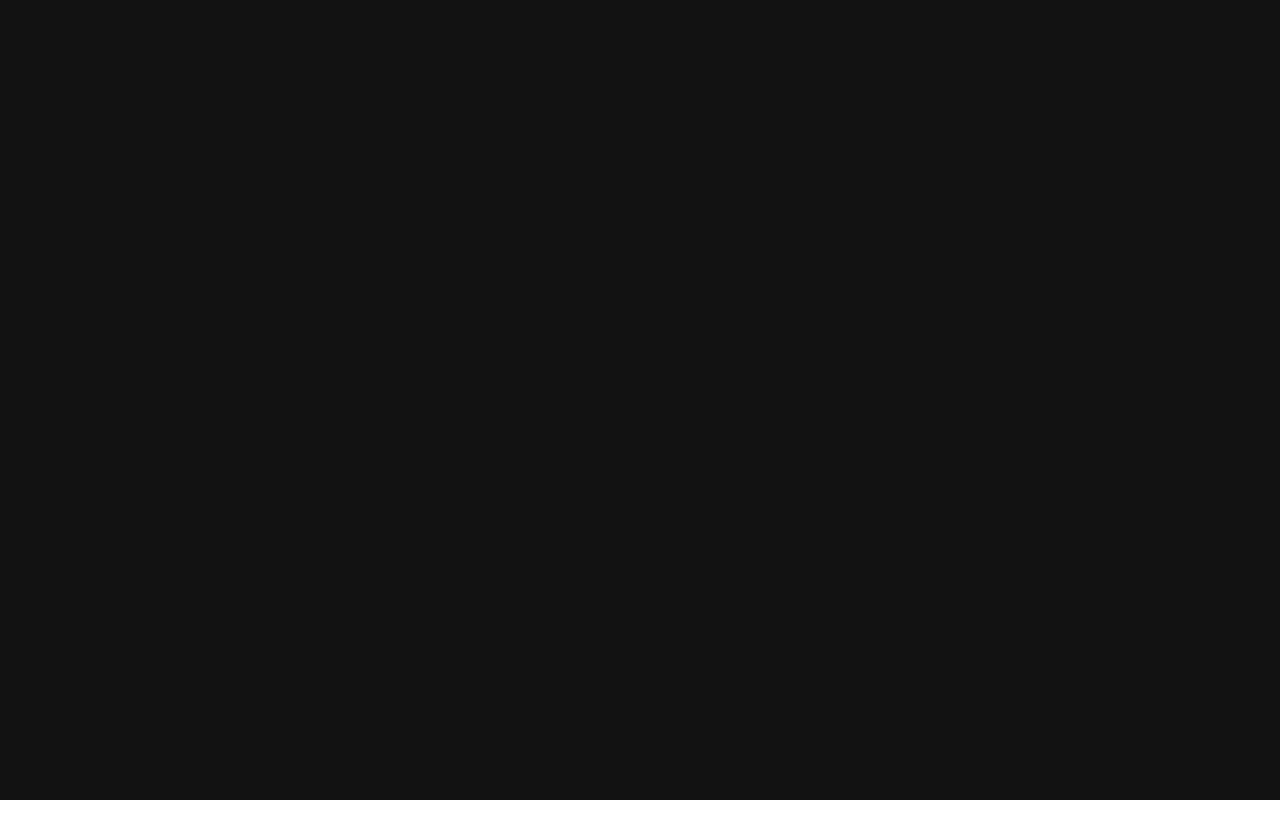
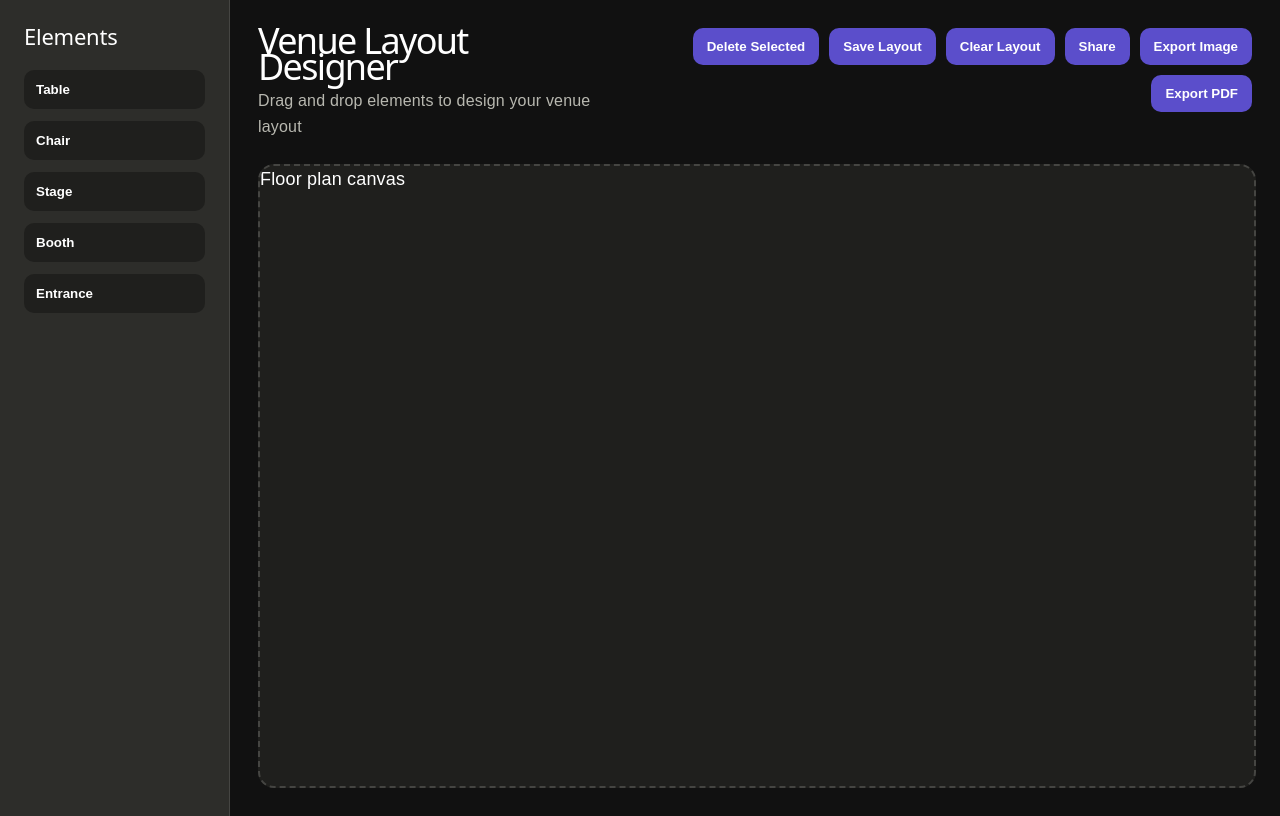
Before and after one commit to Youssef-Abdelbary/leipzik_milestone2, a React (Vite) app in the folder client/: page /organizer/venue-layout in a window 1280 px wide. Before the commit this address had no page. Built offline with nearby package versions, Linux system fonts and the light colour scheme.

Commit message:
Add venue layout designer feature

```diff
--- a/client/package.json
+++ b/client/package.json
@@ -10,6 +10,8 @@
     "preview": "vite preview"
   },
   "dependencies": {
+    "html2canvas": "^1.4.1",
+    "jspdf": "^4.2.1",
     "react": "^19.2.6",
     "react-dom": "^19.2.6",
     "react-router-dom": "^7.17.0"
--- a/client/src/App.jsx
+++ b/client/src/App.jsx
@@ -3,6 +3,7 @@ import Register from "./pages/pageRegister";
 import RegisterForOthers from "./pages/pageRegisterOthers";
 import UserDeactivation from "./pages/pageDeactivate";
 import Login from "./pages/Login";
+import VenueLayoutDesigner from "./pages/VenueLayoutDesigner";
 
 function App() {
   return (
@@ -13,6 +14,7 @@ function App() {
         <Route path="/register" element={<Register />} />
         <Route path="/registerOthers" element={<RegisterForOthers />} />
         <Route path="/deactivate" element={<UserDeactivation />} />
+        <Route path="/organizer/venue-layout" element={<VenueLayoutDesigner />} />
       </Routes>
     </BrowserRouter>
   );
--- a/client/src/pages/Login.jsx
+++ b/client/src/pages/Login.jsx
@@ -1,9 +1,11 @@
 import { useState } from "react";
+import { useNavigate } from "react-router-dom";
 import "./Login.css";
 function Login() {
   const [email, setEmail] = useState("");
   const [password, setPassword] = useState("");
   const [error, setError] = useState("");
+  const navigate = useNavigate();
   const [success, setSuccess] = useState("");
 
   async function handleSubmit(event) {
@@ -12,7 +14,7 @@ function Login() {
       setError("Please fill in all fields");
       return;
     }
-    const response = await fetch("http://localhost:5001/api/auth/login", {
+    const response = await fetch("http://localhost:5000/api/auth/login", {
       method: "POST",
       headers: {
         "Content-Type": "application/json",
@@ -29,6 +31,9 @@ function Login() {
     if (response.ok) {
       setSuccess(data.message);
       setError("");
+      if (data.user.role === "organizer") {
+        navigate("/organizer/venue-layout");
+      }
     } else {
       setError(data.message);
       setSuccess("");
--- /dev/null
+++ b/client/src/pages/VenueLayoutDesigner.css
@@ -0,0 +1,148 @@
+.layout-page {
+  min-height: 100vh;
+  display: flex;
+  background-color: #111111;
+  color: white;
+  font-family: Arial, sans-serif;
+}
+
+.layout-sidebar {
+  width: 230px;
+  background-color: #2d2d2a;
+  border-right: 1px solid #454542;
+  padding: 24px;
+  box-sizing: border-box;
+}
+
+.layout-sidebar h2 {
+  margin-top: 0;
+  margin-bottom: 20px;
+  font-size: 22px;
+  color: white;
+}
+
+.layout-sidebar button {
+  width: 100%;
+  padding: 12px;
+  margin-bottom: 12px;
+  border: none;
+  border-radius: 10px;
+  background-color: #1f1f1d;
+  color: white;
+  font-weight: 600;
+  cursor: pointer;
+  text-align: left;
+}
+
+.layout-sidebar button:hover {
+  background-color: #3b3b37;
+}
+
+.layout-main {
+  flex: 1;
+  padding: 28px;
+  box-sizing: border-box;
+}
+
+.layout-header {
+  display: flex;
+  justify-content: space-between;
+  align-items: flex-start;
+  gap: 20px;
+  margin-bottom: 24px;
+}
+
+.layout-header h1 {
+  margin: 0 0 8px;
+  font-size: 36px;
+  color: white;
+}
+
+.layout-header p {
+  margin: 0;
+  color: #b8b8b0;
+  font-size: 16px;
+}
+
+.layout-actions {
+  display: flex;
+  gap: 10px;
+  flex-wrap: wrap;
+  justify-content: flex-end;
+}
+
+.layout-actions button {
+  padding: 11px 14px;
+  border: none;
+  border-radius: 10px;
+  background-color: #5b4ecb;
+  color: white;
+  font-weight: 700;
+  cursor: pointer;
+}
+
+.layout-actions button:hover {
+  background-color: #4c40b5;
+}
+
+.floor-plan {
+  position: relative;
+  height: 620px;
+  width: 100%;
+  border: 2px dashed #454542;
+  border-radius: 16px;
+  background-color: #1f1f1d;
+  overflow: hidden;
+}
+
+.layout-item {
+  position: absolute;
+  z-index: 10;
+  border-radius: 10px;
+  color: white;
+  font-weight: 700;
+  cursor: grab;
+  user-select: none;
+  display: flex;
+  align-items: center;
+  justify-content: center;
+}
+
+.layout-item:active {
+  cursor: grabbing;
+}
+
+.layout-item.table {
+  width: 80px;
+  height: 50px;
+  background-color: #8b5e3c;
+}
+
+.layout-item.chair {
+  width: 40px;
+  height: 40px;
+  background-color: #2563eb;
+}
+
+.layout-item.stage {
+  width: 140px;
+  height: 70px;
+  background-color: #7c3aed;
+}
+
+.layout-item.booth {
+  width: 100px;
+  height: 60px;
+  background-color: #059669;
+}
+
+.layout-item.entrance {
+  width: 100px;
+  height: 40px;
+  background-color: #f59e0b;
+}
+
+.layout-item.selected {
+  outline: 3px solid white;
+  box-shadow: 0 0 12px rgba(255, 255, 255, 0.6);
+}
--- /dev/null
+++ b/client/src/pages/VenueLayoutDesigner.jsx
@@ -0,0 +1,182 @@
+import { useState, useEffect,useRef } from "react";
+import jsPDF from "jspdf";
+import html2canvas from "html2canvas";
+import "./VenueLayoutDesigner.css";
+
+function VenueLayoutDesigner() {
+  const [items, setItems] = useState([]);
+  const [draggingItemId, setDraggingItemId] = useState(null);
+  const [dragOffset, setDragOffset] = useState({ x: 0, y: 0 });
+  const [selectedItemId, setSelectedItemId] = useState(null);
+  const floorPlanRef = useRef(null);
+  useEffect(() => {
+    const savedLayout = localStorage.getItem("venueLayout");
+
+    if (savedLayout) {
+      setItems(JSON.parse(savedLayout));
+    }
+  }, []);
+
+  function addItem(type) {
+    const newItem = {
+      id: Date.now(),
+      type: type,
+      x: 100 + items.length * 20,
+      y: 100 + items.length * 20,
+    };
+
+    setItems([...items, newItem]);
+  }
+
+  function clearLayout() {
+    setItems([]);
+    setSelectedItemId(null);
+    localStorage.removeItem("venueLayout");
+    }
+
+    async function exportAsImage() {
+        if (!floorPlanRef.current) return;
+        setSelectedItemId(null);
+        await wait(100);
+        const canvas = await html2canvas(floorPlanRef.current);
+
+        const image = canvas.toDataURL("image/png");
+
+        const link = document.createElement("a");
+        link.href = image;
+        link.download = "venue-layout.png";
+        link.click();
+        }
+    function wait(ms) {
+    return new Promise((resolve) => setTimeout(resolve, ms));
+    }
+  async function exportAsPDF() {
+    if (!floorPlanRef.current) {
+        return;
+    }
+    setSelectedItemId(null);
+    await wait(100);
+    const canvas = await html2canvas(floorPlanRef.current);
+    const image = canvas.toDataURL("image/png");
+
+    const pdf = new jsPDF("landscape", "mm", "a4");
+
+    const pageWidth = pdf.internal.pageSize.getWidth();
+    const pageHeight = pdf.internal.pageSize.getHeight();
+
+    pdf.addImage(image, "PNG", 10, 10, pageWidth - 20, pageHeight - 20);
+
+    pdf.save("venue-layout.pdf");
+    }
+  function deleteSelectedItem() {
+    if (selectedItemId === null) return;
+
+    setItems(items.filter((item) => item.id !== selectedItemId));
+    setSelectedItemId(null);
+    }
+    function saveLayout() {
+    localStorage.setItem("venueLayout", JSON.stringify(items));
+    alert("Layout saved successfully!");
+    }
+
+  function startDragging(event, item) {
+    event.preventDefault();
+
+    const itemBox = event.currentTarget.getBoundingClientRect();
+
+    setDraggingItemId(item.id);
+
+    setDragOffset({
+      x: event.clientX - itemBox.left,
+      y: event.clientY - itemBox.top,
+    });
+  }
+
+  function handleMouseMove(event) {
+    if (draggingItemId === null) return;
+
+    const floorPlan = event.currentTarget.getBoundingClientRect();
+
+    const mouseX = event.clientX - floorPlan.left;
+    const mouseY = event.clientY - floorPlan.top;
+
+    setItems(
+      items.map((item) =>
+        item.id === draggingItemId
+          ? {
+              ...item,
+              x: mouseX - dragOffset.x,
+              y: mouseY - dragOffset.y,
+            }
+          : item
+      )
+    );
+  }
+
+  function stopDragging() {
+    setDraggingItemId(null);
+  }
+
+  return (
+    <div className="layout-page">
+      <aside className="layout-sidebar">
+        <h2>Elements</h2>
+
+        <button onClick={() => addItem("Table")}>Table</button>
+        <button onClick={() => addItem("Chair")}>Chair</button>
+        <button onClick={() => addItem("Stage")}>Stage</button>
+        <button onClick={() => addItem("Booth")}>Booth</button>
+        <button onClick={() => addItem("Entrance")}>Entrance</button>
+      </aside>
+
+      <main className="layout-main">
+        <div className="layout-header">
+          <div>
+            <h1>Venue Layout Designer</h1>
+            <p>Drag and drop elements to design your venue layout</p>
+          </div>
+
+          <div className="layout-actions">
+            <button onClick={deleteSelectedItem}>Delete Selected</button>
+            <button onClick={saveLayout}>Save Layout</button>
+            <button onClick={clearLayout}>Clear Layout</button>
+            <button>Share</button>
+            <button onClick={exportAsImage}>Export Image</button>
+            <button onClick={exportAsPDF}>Export PDF</button>
+          </div>
+        </div>
+
+        <div
+          className="floor-plan"
+          ref={floorPlanRef}
+          onMouseMove={handleMouseMove}
+          onMouseUp={stopDragging}
+          onMouseLeave={stopDragging}
+        >
+          {items.length === 0 && <p>Floor plan canvas</p>}
+
+          {items.map((item) => (
+  <div
+    key={item.id}
+    className={`layout-item ${item.type.toLowerCase()} ${
+      selectedItemId === item.id ? "selected" : ""
+    }`}
+    style={{
+      left: `${item.x}px`,
+      top: `${item.y}px`,
+    }}
+    onMouseDown={(event) => startDragging(event, item)}
+    onClick={() =>
+        setSelectedItemId(selectedItemId === item.id ? null : item.id)
+    }
+  >
+    {item.type}
+  </div>
+))}
+        </div>
+      </main>
+    </div>
+  );
+}
+
+export default VenueLayoutDesigner;
```
Also changed, not shown: 1 other file (tests, documents, lock files or other folders).
